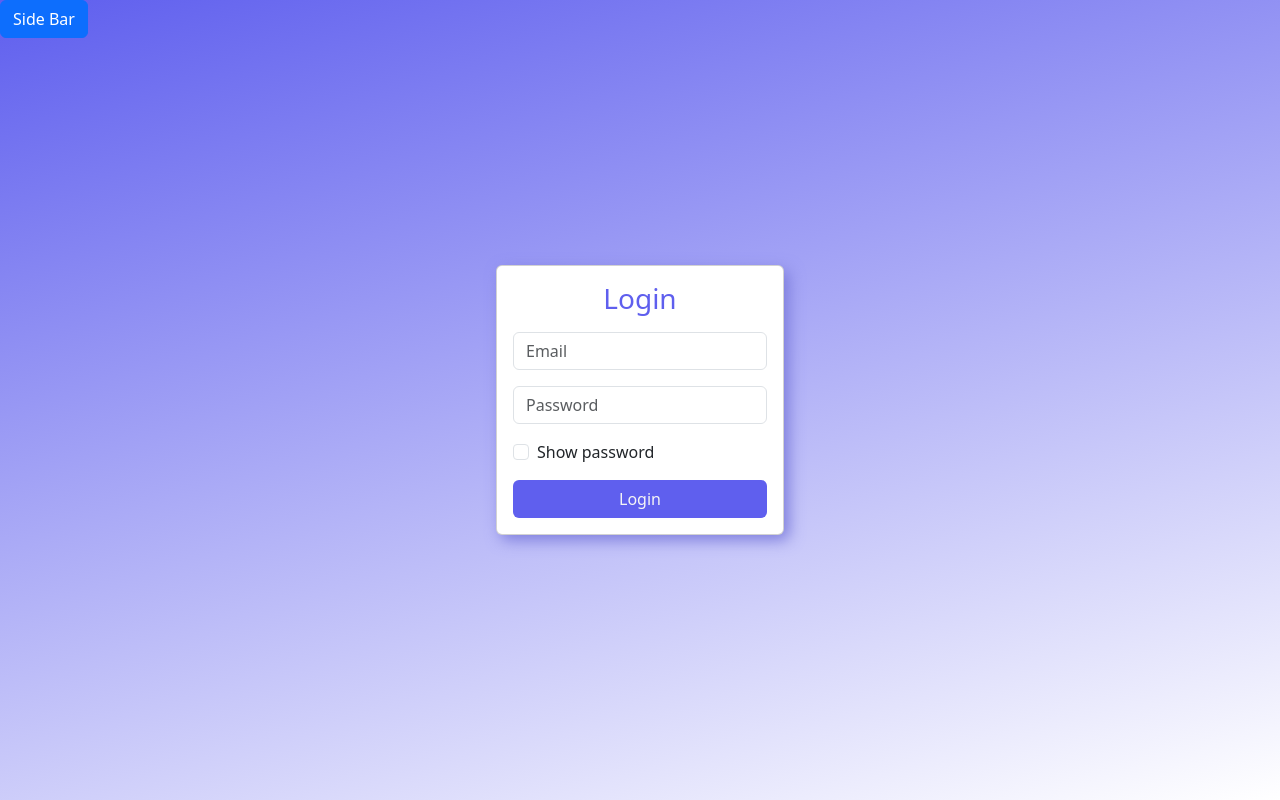
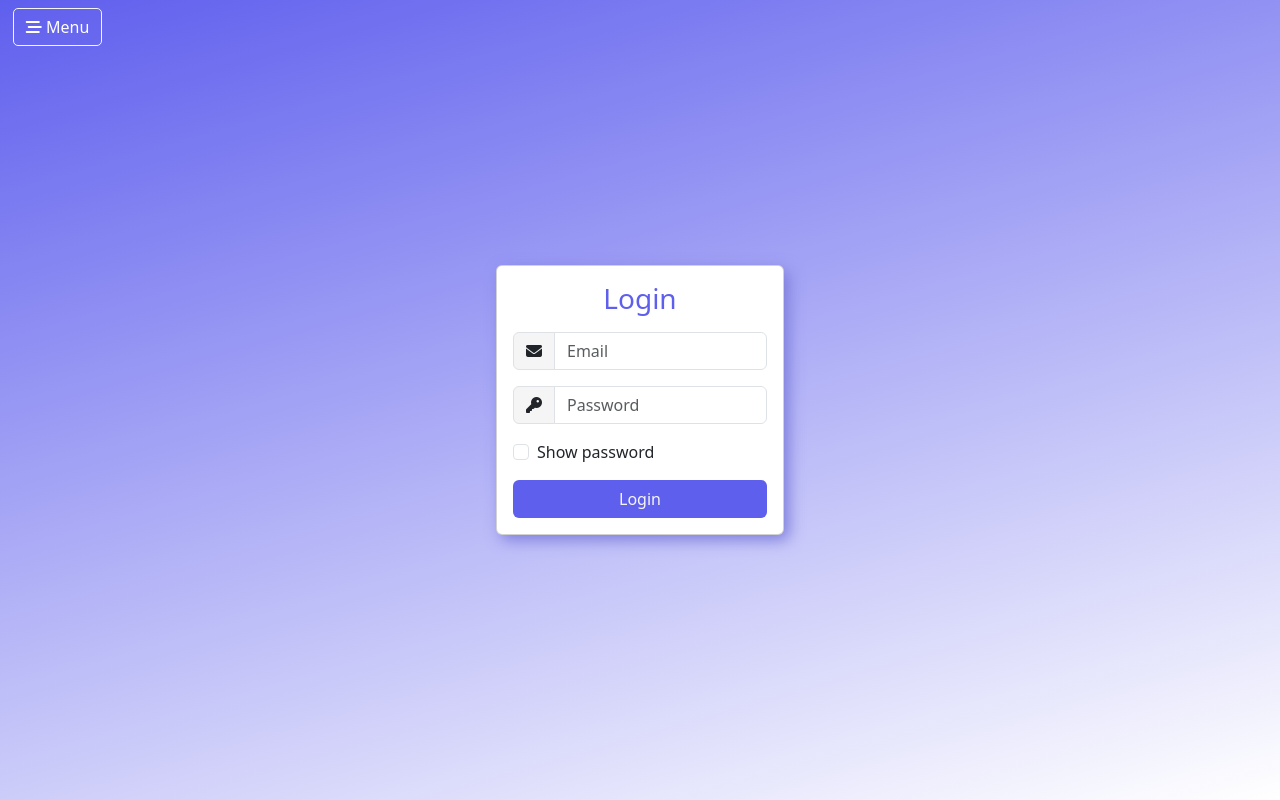
Before and after one commit to neo-omie/CMS-Demo, an Angular app in the folder Frontend/CMS/: page / in a window 1280 px wide. Built offline with nearby package versions, Linux system fonts and the light colour scheme.

Commit message:
Frontend login form modified

```diff
--- a/Frontend/CMS/src/app/components/auth/login/login.component.css
+++ b/Frontend/CMS/src/app/components/auth/login/login.component.css
@@ -6,7 +6,6 @@
     color: rgb(95, 95, 238);
 }
 .fields-error{
-    font-size: clamp(1.2rem, -1rem + 2vw, 3rem);
     color: red;
 }
 .button{
@@ -23,6 +22,9 @@
     display: flex;
     align-items: center;
     justify-content: center;
+}
+.input-group-text{
+  background-color: whitesmoke;
 }
 /* Hide the default "show password" icon in Edge */
 input[type="password"]::-ms-reveal {
--- a/Frontend/CMS/src/app/components/auth/login/login.component.html
+++ b/Frontend/CMS/src/app/components/auth/login/login.component.html
@@ -1,12 +1,22 @@
 <div class="card login-form-card" style="width: 18rem;">
     <div class="card-body">
         <h3 class="card-title login-title mb-3">Login</h3>
-        <form #loginForm = "ngForm" (ngSubmit)="loginUser(loginForm)">
+        <form class="needs-validation" #loginForm = "ngForm" (ngSubmit)="loginUser(loginForm)" novalidate>
         <div class="mb-3">
-            <input type="email" name="email" #email = "ngModel" class="form-control" id="email" placeholder="Email" required [(ngModel)] = loginModel.email>
+            <div class="input-group">
+                <span class="input-group-text"><i class="fa-solid fa-envelope"></i></span>
+                <input type="email" name="email" #email = "ngModel" class="form-control" id="email" placeholder="Email" required [(ngModel)] = loginModel.email>
+            </div>
+            <!-- <div class="invalid-feedback">Email is required</div> -->
+            <small class="fields-error" *ngIf="email.invalid && email.touched">Email is required</small>
         </div>
         <div class="mb-3">
-            <input [type]="loginPasswordEyeOpen ? 'text' : 'password'" name="password" #password = "ngModel" class="form-control" id="password" placeholder="Password" required [(ngModel)] = loginModel.password>
+            <div class="input-group">
+                <span class="input-group-text"><i class="fa-solid fa-key"></i></span>
+                <input [type]="loginPasswordEyeOpen ? 'text' : 'password'" name="password" #password = "ngModel" class="form-control" id="password" placeholder="Password" required [(ngModel)] = loginModel.password>
+            </div>
+            <!-- <div class="invalid-feedback">Password is required</div> -->
+            <small class="fields-error" *ngIf="password.invalid && password.touched">Password is required</small>
         </div>
         <div class="mb-3 form-check">
             <label class="form-check-label" for="showPassword">
--- a/Frontend/CMS/src/app/components/side-bar/side-bar.component.css
+++ b/Frontend/CMS/src/app/components/side-bar/side-bar.component.css
@@ -9,8 +9,15 @@
 }
 .sidebar-toggle-btn {
     position: absolute;
-    top: 0;
-    left: 0;
+    top: 1%;
+    left: 1%;
+    background-color: transparent;
+    border-color: whitesmoke;
+    border-radius: 5px;
+}
+.sidebar-toggle-btn:hover {
+    color: rgba(95, 95, 238, 1);
+    background-color: whitesmoke;
 }
 .sideBar-nav-links{
 display: block;
--- a/Frontend/CMS/src/app/components/side-bar/side-bar.component.html
+++ b/Frontend/CMS/src/app/components/side-bar/side-bar.component.html
@@ -1,5 +1,5 @@
 <a class="sidebar-toggle-btn btn btn-primary" data-bs-toggle="offcanvas" href="#sideBar" role="button" aria-controls="offcanvasExample">
-    Side Bar
+    <i class="fa-solid fa-bars-staggered"></i> Menu
 </a>
 
 <aside class="offcanvas offcanvas-start offcanvas-width" tabindex="-1" id="sideBar" aria-labelledby="sideBarLabel">
```
Also changed, not shown: Frontend/CMS/src/index.html (line endings or trailing spaces).
